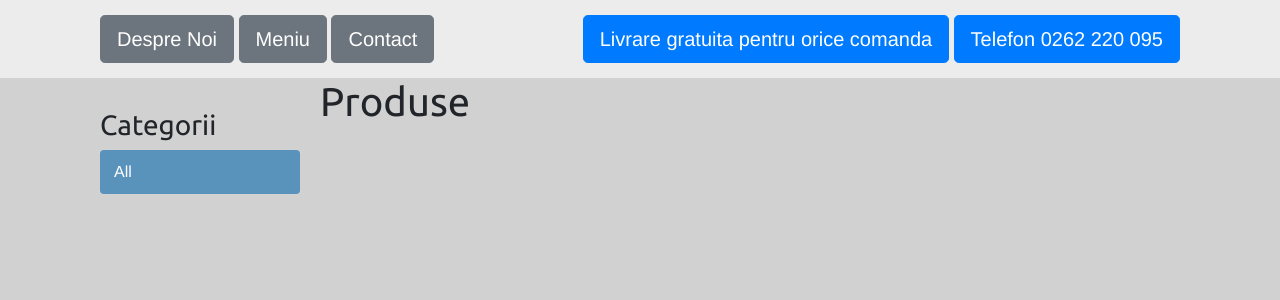
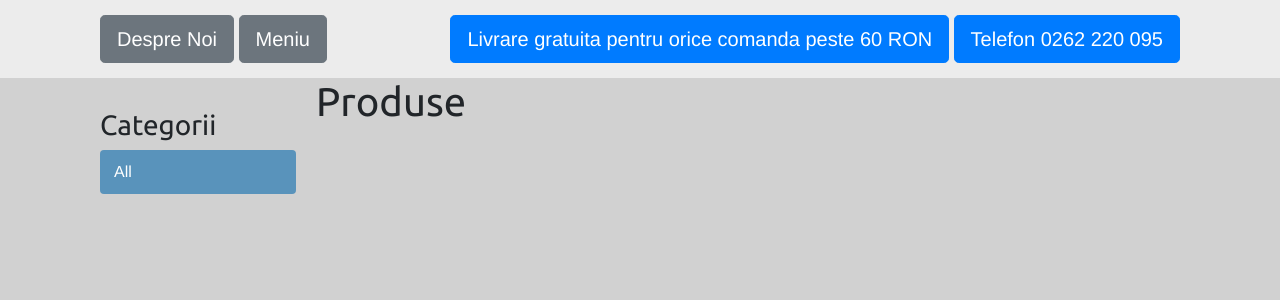
Before and after one commit to zsoltfay/creperie, a Django app: template shop/templates/shop/product/list.html in a window 1280 px wide. Shown: the part 252-552 px from the top of the page. Run offline with Django 3.2, Linux system fonts and the light colour scheme; the template is opened without the code that fills it, so the values that code supplies are empty; parts of the project's set-up code (start-up, migrations or seed data) failed here and were passed over; some libraries are stand-ins or nearby versions.

Commit message:
added new products

```diff
--- a/shop/static/css/base.css
+++ b/shop/static/css/base.css
@@ -5,6 +5,12 @@ body {
     padding:0;
     font-family:helvetica, sans-serif;
     background: #d1d1d1;
+}
+
+data {
+    padding:10px 100px;
+    font-size:18px;
+    overflow:auto;
 }
 
 h1, h2, h3, h4, h5 , h6 {
@@ -152,7 +158,7 @@ ul.errorlist {
 }
 
 #sidebar {
-    width:220px;
+    width:20%;
     padding:30px 20px 0 0;
     float:left;
 }
@@ -182,9 +188,8 @@ ul.errorlist {
 }
 
 #main {
-    float:left;
-    width: 96%;
-    margin-right:-220px;
+    float:right;
+    width: 80%;
     overflow:hidden;
 }
 
--- a/shop/templates/shop/base.html
+++ b/shop/templates/shop/base.html
@@ -16,10 +16,9 @@
     <div class="meniu">
       <button type="button" class="btn btn-secondary btn-lg">Despre Noi</button>
       <button type="button" class="btn btn-secondary btn-lg">Meniu</button>
-      <button type="button" class="btn btn-secondary btn-lg">Contact</button>
      </div>
     <div class="cart">
-      <button type="button" class="btn btn-primary btn-lg">Livrare gratuita pentru orice comanda</button>
+      <button type="button" class="btn btn-primary btn-lg">Livrare gratuita pentru orice comanda peste 60 RON</button>
       <button type="button" class="btn btn-primary btn-lg">Telefon 0262 220 095</button>
 <!--      {% with total_items=cart|length %}-->
 <!--          {% if cart|length > 0 %}-->
--- a/shop/templates/shop/product/list.html
+++ b/shop/templates/shop/product/list.html
@@ -6,6 +6,7 @@
 {% endblock %}
 
 {% block content %}
+  <div id="data">
     <div id="sidebar">
       <h3>Categorii</h3>
       <ul>
@@ -22,32 +23,33 @@
     <div id="main" class="product-list">
       <h1>{% if category %}{{ category.name }}{% else %}Produse{% endif %}</h1>
       {% for product in products %}
-<!--    <div class="card mb-3" style="max-width: 1540px;">-->
-<!--      <div class="row no-gutters">-->
-<!--        <div class="col-md-4">-->
-<!--          <img src="{% if product.image %}{{ product.image.url }}{% else %}{% static 'img/no_image.png' %}{% endif %}" class="card-img" alt="...">-->
-<!--        </div>-->
-<!--        <div class="col-md-8">-->
-<!--          <div class="card-body">-->
-<!--            <h5 class="card-title">{{ product.name }}</h5>-->
-<!--            <p class="card-text">Tot felu de text Tot felu de text Tot felu de text Tot felu de text Tot felu de text Tot felu de text Tot felu de text Tot felu de text </p>-->
-<!--            <div class="card-footer">-->
-<!--              <p class="card-text">{{ product.price }} RON</p>-->
-<!--            </div>-->
-<!--          </div>-->
-<!--        </div>-->
-<!--      </div>-->
-<!--    </div>-->
+      <div class="card mb-3" style="max-width: 1540px;">
+        <div class="row no-gutters">
+          <div class="col-md-4">
+            <img src="{% if product.image %}{{ product.image.url }}{% else %}{% static 'img/no_image.png' %}{% endif %}" class="card-img" alt="...">
+          </div>
+          <div class="col-md-8">
+            <div class="card-body">
+              <h5 class="card-title">{{ product.name }}</h5>
+              <p class="card-text">Tot felu de text Tot felu de text Tot felu de text Tot felu de text Tot felu de text Tot felu de text Tot felu de text Tot felu de text </p>
+              <div class="card-footer">
+                <p class="card-text">{{ product.price }} RON</p>
+              </div>
+            </div>
+          </div>
+        </div>
+      </div>
 
 
 
-      <div class="item">
-        <a href="{{ product.get_absolute_url }}">
-          <img src="{% if product.image %}{{ product.image.url }}{% else %}{% static 'img/no_image.png' %}{% endif %}">
-        </a>
-        <a href="{{ product.get_absolute_url }}">{{ product.name }}</a><br>
-        {{ product.price }} RON
-      </div>
+        <!--<div class="item">-->
+          <!--<a href="{{ product.get_absolute_url }}">-->
+            <!--<img src="{% if product.image %}{{ product.image.url }}{% else %}{% static 'img/no_image.png' %}{% endif %}">-->
+          <!--</a>-->
+          <!--<a href="{{ product.get_absolute_url }}">{{ product.name }}</a><br>-->
+          <!--{{ product.price }} RON-->
+        <!--</div>-->
       {% endfor %}
     </div>
+  </div>
 {% endblock %}
```
Also changed, not shown: db.sqlite3. Lines whose indentation alone changed are shown as unchanged.
